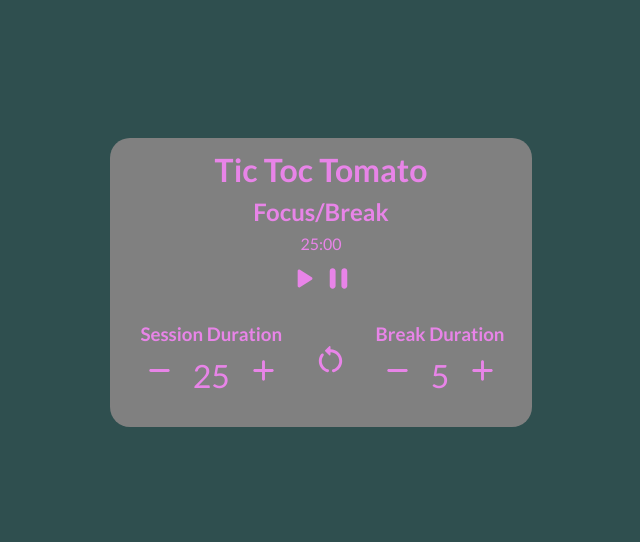
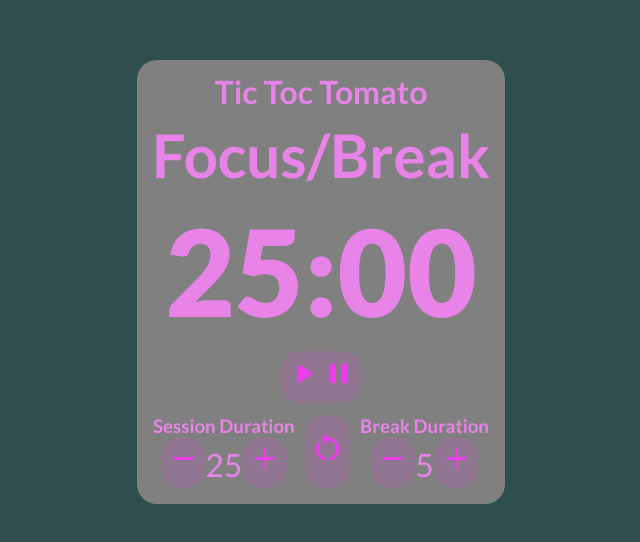
Before and after one commit to AywinK/Tic-Toc-Tomato, a React (Create React App) app: page / in a window 1280 px wide. Shown: the part 118-660 px from the top of the page, without its empty margins (319-959 px from the left). Built offline with nearby package versions, Linux system fonts and the light colour scheme.

Commit message:
adds final styling

```diff
--- a/src/App.css
+++ b/src/App.css
@@ -19,9 +19,16 @@
         font-weight: 700;
         border: none;
         border-radius: 20px;
-        color: rgb(232, 132, 232);
+        color: rgb(237, 62, 237);
         background-color: transparent;
         cursor: pointer;
+        padding: 0.3rem;
+        background-color: rgba(237, 62, 237,0.15);
+    }
+
+    .btn:hover {
+        color: antiquewhite;
+        background-color: rgb(232, 132, 232);
     }
 
 
@@ -31,13 +38,22 @@
     display: flex;
     justify-content: space-around;
     align-items: space-around;
-    gap: 1.5rem;
-    margin: 1rem;
+    gap: 0.65rem;
+    margin: 0.5rem;
 
     #break-controls>*:not(h3),
     #session-controls>*:not(h3) {
-        padding: 0.5rem;
         font-size: 2rem;
     }
 
 }
+
+#time-left{
+    font-size: 7.5rem;
+    font-weight: 900;
+}
+
+#timer-label {
+    font-size: 3.75rem;
+    font-weight: 700;
+}
```
